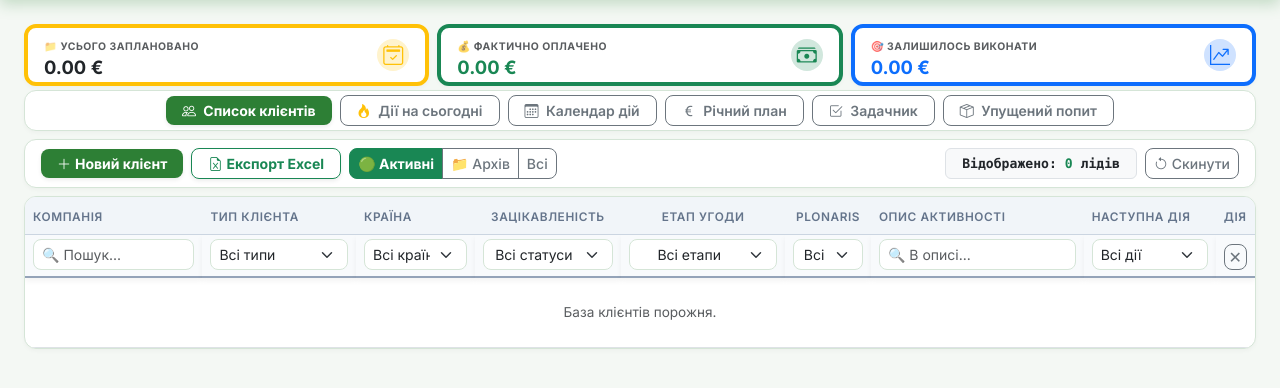
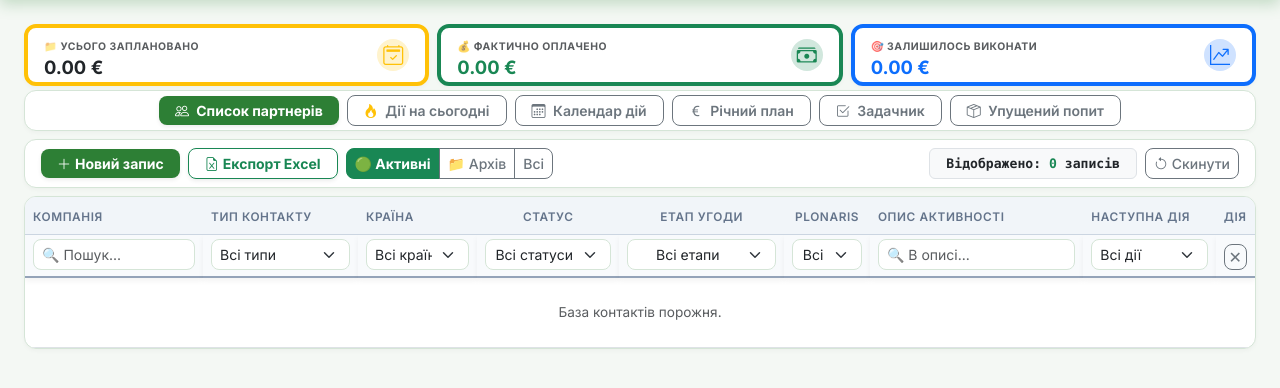
Before and after one commit to dimkapetrichenko-ctrl/plonaris_crm-new, a Flask app: page / in a window 1280 px wide. Shown: the part 65-453 px from the top of the page. Run offline with Flask 3, Linux system fonts and the light colour scheme; the visitor is signed in with stand-in values (Sample User, id 1); data that the repository does not hold is empty; some libraries are stand-ins or nearby versions.

Commit message:
Update index.html

```diff
--- a/templates/index.html
+++ b/templates/index.html
@@ -50,7 +50,7 @@
         <div class="card p-1">
             <div class="d-flex flex-wrap gap-2 justify-content-center align-items-center">
                 <button onclick="switchWindow('all-win')" id="btn-all-win" class="btn btn-sm btn-brand fw-bold px-3 shadow-sm">
-                    <i class="bi bi-people me-1"></i> Список клієнтів
+                    <i class="bi bi-people me-1"></i> Список партнерів
                 </button>
                 <button onclick="switchWindow('today-win')" id="btn-today-win" class="btn btn-sm btn-outline-secondary fw-semibold px-3">
                     <i class="bi bi-fire text-warning me-1"></i> Дії на сьогодні
@@ -77,20 +77,20 @@
     </div>
 </div>
 
-<!-- ВІКНО: СПИСОК КЛІЄНТІВ -->
+<!-- ВІКНО: СПИСОК КЛІЄНТІВ ТА ПОСТАЧАЛЬНИКІВ -->
 <div id="window-all-win" class="crm-window">
     <div class="card mb-2">
         <div class="card-body py-2 d-flex justify-content-between align-items-center flex-wrap gap-2">
             <div class="d-flex align-items-center gap-2 flex-wrap">
                 <button type="button" class="btn btn-brand btn-sm fw-bold px-3 shadow-sm d-flex align-items-center gap-1" data-bs-toggle="modal" data-bs-target="#addClientModal">
-                    <i class="bi bi-plus-lg"></i> Новий клієнт
+                    <i class="bi bi-plus-lg"></i> Новий запис
                 </button>
 
                 <a href="/export_excel" class="btn btn-outline-success btn-sm fw-bold px-3 shadow-sm d-flex align-items-center gap-1">
                     <i class="bi bi-file-earmark-excel"></i> Експорт Excel
                 </a>
 
-                <!-- ПЕРЕМИКАЧ СТАТУСУ КЛІЄНТІВ -->
+                <!-- ПЕРЕМИКАЧ СТАТУСУ -->
                 <form method="GET" action="/" class="d-flex align-items-center m-0">
                     <input type="hidden" name="search" value="{{ search_query }}">
                     <input type="hidden" name="interest" value="{{ interest_filter }}">
@@ -111,7 +111,7 @@
 
             <div class="d-flex align-items-center gap-2">
                 <span class="badge bg-light text-dark border px-3 py-2 font-monospace" style="font-size: 0.82rem;">
-                    Відображено: <span id="visible-clients-count" class="text-success fw-bold">{{ clients|length }}</span> лідів
+                    Відображено: <span id="visible-clients-count" class="text-success fw-bold">{{ clients|length }}</span> записів
                 </span>
                 <button type="button" class="btn btn-sm btn-outline-secondary" onclick="resetTableFilters()" title="Скинути фільтри">
                     <i class="bi bi-arrow-counterclockwise"></i> Скинути
@@ -128,9 +128,9 @@
                         <thead>
                             <tr class="header-titles-row">
                                 <th style="width: 15%;">Компанія</th>
-                                <th style="width: 13%;">Тип клієнта</th>
+                                <th style="width: 13%;">Тип контакту</th>
                                 <th style="width: 10%;">Країна</th>
-                                <th style="text-align: center; width: 12%;">Зацікавленість</th>
+                                <th style="text-align: center; width: 12%;">Статус</th>
                                 <th style="text-align: center; width: 14%;">Етап угоди</th>
                                 <th style="text-align: center; width: 7%;">PLONARIS</th>
                                 <th style="width: 18%;">Опис активності</th>
@@ -144,13 +144,14 @@
                                 <th>
                                     <select id="filter-type" class="form-select form-select-sm" onchange="filterClientsTable()">
                                         <option value="">Всі типи</option>
+                                        <option value="постачальник">постачальник</option>
                                         <option value="інтернет-магазин">інтернет-магазин</option>
                                         <option value="гуртовий клієнт">гуртовий клієнт</option>
                                         <option value="фермерське господарство">фермерське господарство</option>
                                         <option value="виробник">виробник</option>
                                         <option value="надання послуг">надання послуг</option>
                                         <option value="роздрібний покупець">роздрібний покупець</option>
-                                        <option value="Дилер сг техніки">Дилер сг техніки</option>
+                                        <option value="дилер сг техніки">дилер сг техніки</option>
                                         <option value="не вказано">не вказано</option>
                                     </select>
                                 </th>
@@ -238,7 +239,9 @@
                                 </td>
 
                                 <td>
-                                    <span class="badge badge-soft-secondary px-1.5 py-0.5 text-truncate d-inline-block" style="max-width: 120px;">{{ client.buyer_type }}</span>
+                                    <span class="badge {% if client.buyer_type == 'постачальник' %}bg-success-subtle text-success border border-success{% else %}badge-soft-secondary{% endif %} px-1.5 py-0.5 text-truncate d-inline-block" style="max-width: 120px;">
+                                        {{ client.buyer_type }}
+                                    </span>
                                 </td>
 
                                 <td><span class="badge badge-soft-secondary px-1.5 py-0.5 text-truncate d-inline-block" style="max-width: 95px;">📍 {{ client.country or '-' }}</span></td>
@@ -252,9 +255,9 @@
 
                                 <td style="text-align: center;">
                                     {% if client.deal_stage == 'offer_sent' %}
-                                        <span class="badge bg-warning text-dark border border-dark w-100 py-1 shadow-xs fw-bold">📄 Рахунок (КП)</span>
+                                        <span class="badge bg-warning text-dark border border-dark w-100 py-1 shadow-xs fw-bold">📄 Рахунок</span>
                                     {% elif client.deal_stage == 'request' %}
-                                        <span class="badge bg-info-subtle text-info border border-info w-100 py-1 fw-bold">📩 Запит/Підбір</span>
+                                        <span class="badge bg-info-subtle text-info border border-info w-100 py-1 fw-bold">📩 Запит</span>
                                     {% elif client.deal_stage == 'paid_shipped' %}
                                         <span class="badge bg-success text-white w-100 py-1 fw-bold">📦 Оплачено</span>
                                     {% elif client.deal_stage == 'regular' %}
@@ -295,7 +298,7 @@
                             {% endfor %}
 
                             {% if not clients %}
-                            <tr><td colspan="9" class="text-center text-muted py-4">База клієнтів порожня.</td></tr>
+                            <tr><td colspan="9" class="text-center text-muted py-4">База контактів порожня.</td></tr>
                             {% endif %}
                         </tbody>
                     </table>
@@ -336,7 +339,7 @@
                     <table class="table table-hover align-middle mb-0" style="font-size: 0.85rem;">
                         <thead class="table-light">
                             <tr>
-                                <th>Дата</th><th>Артикул</th><th>Назва/Бренд</th><th>К-сть</th><th>Клієнт</th><th>Статус</th><th>Коментар</th><th>Дія</th>
+                                <th>Дата</th><th>Артикул</th><th>Назва/Бренд</th><th>К-сть</th><th>Партнер</th><th>Статус</th><th>Коментар</th><th>Дія</th>
                             </tr>
                         </thead>
                         <tbody>
@@ -433,7 +436,7 @@
         <div class="table-responsive" style="max-height: 82vh; overflow-y: auto;">
             <table class="table table-hover align-middle mb-0" style="font-size: 0.95rem;">
                 <thead class="table-dark">
-                    <tr><th>Компанія</th><th>Тип клієнта</th><th>Країна</th><th>Тип дії</th><th>Дія</th></tr>
+                    <tr><th>Компанія</th><th>Тип</th><th>Країна</th><th>Тип дії</th><th>Дія</th></tr>
                 </thead>
                 <tbody>
                     {% set today_count = namespace(value=0) %}
@@ -504,7 +507,7 @@
                 <div class="card-body p-3 bg-light-subtle" style="font-size: 0.85rem;">
                     <form action="/add_finance_plan" method="POST" onsubmit="syncClientId()">
                         <div class="mb-2">
-                            <label class="form-label mb-0 fw-bold">Назва клієнта:</label>
+                            <label class="form-label mb-0 fw-bold">Назва партнера:</label>
                             <input type="text" id="client_search_input" class="form-control form-control-sm" placeholder="🔍 Почніть писати..." list="clients_datalist" oninput="syncClientId()" required autocomplete="off">
                             <input type="hidden" id="real_client_id" name="client_id">
                             <datalist id="clients_datalist">
@@ -557,7 +560,7 @@
                     <table class="table table-hover align-middle mb-0" style="font-size: 0.85rem; width:100%;">
                         <thead class="table-light position-sticky top-0">
                             <tr>
-                                <th>Назва клієнта</th><th>Країна</th><th class="text-end text-success">Заплановано, EUR</th><th>Місяць</th><th class="text-end text-success">Фактично, EUR</th><th>Дата надходження</th><th class="text-center">Дія</th>
+                                <th>Назва партнера</th><th>Країна</th><th class="text-end text-success">Заплановано, EUR</th><th>Місяць</th><th class="text-end text-success">Фактично, EUR</th><th>Дата надходження</th><th class="text-center">Дія</th>
                             </tr>
                         </thead>
                         <tbody>
@@ -594,12 +597,12 @@
     </div>
 </div>
 
-<!-- МОДАЛЬНЕ ВІКНО СТВОРЕННЯ НОВОГО КЛІЄНТА -->
+<!-- МОДАЛЬНЕ ВІКНО СТВОРЕННЯ НОВОГО ЗАПИСУ -->
 <div class="modal fade" id="addClientModal" tabindex="-1" aria-labelledby="addClientModalLabel" aria-hidden="true">
     <div class="modal-dialog modal-lg modal-dialog-centered modal-dialog-scrollable">
         <div class="modal-content border-0 shadow">
             <div class="modal-header bg-dark text-white py-2.5">
-                <h5 class="modal-title fw-bold" id="addClientModalLabel">➕ Створення картки нового клієнта</h5>
+                <h5 class="modal-title fw-bold" id="addClientModalLabel">➕ Створення картки нового партнера</h5>
                 <button type="button" class="btn-close btn-close-white" data-bs-dismiss="modal" aria-label="Close"></button>
             </div>
             <form action="/add_client" method="POST" class="mb-0">
@@ -610,42 +613,36 @@
                             <input type="text" name="name" class="form-control form-control-sm" required placeholder="Введіть назву компанії">
                         </div>
                         <div class="col-md-6">
-                            <label class="form-label mb-0 fw-bold">Етап угоди</label>
-                            <select name="deal_stage" class="form-select form-select-sm fw-bold">
-                                <option value="none" selected>⚪ Немає активної угоди</option>
-                                <option value="request">📩 1. Запит / Підбір</option>
-                                <option value="offer_sent">📄 2. Рахунок (КП) надіслано</option>
-                                <option value="paid_shipped">📦 3. Оплачено / Відвантажено</option>
-                                <option value="regular">🤝 4. Постійний партнер</option>
-                            </select>
-                        </div>
-                        <div class="col-md-6">
-                            <label class="form-label mb-0 fw-bold">Зацікавленість *</label>
-                            <select name="interest_level" class="form-select form-select-sm" required>
-                                <option value="не опрацьовано" selected>Прозорий — не опрацьовано</option>
-                                <option value="немає зацікавленості">Немає зацікавленості</option>
-                                <option value="середня зацікавленість">Середня зацікавленість</option>
-                                <option value="зацікавленість">🟢 Зелений — висока</option>
-                            </select>
-                        </div>
-                        <div class="col-md-6">
-                            <label class="form-label mb-0 fw-bold">Реєстрація на сайті PLONARIS</label>
-                            <select name="mayer_reg" class="form-select form-select-sm">
-                                <option value="Ні" selected>Ні</option>
-                                <option value="Так">Так</option>
-                            </select>
-                        </div>
-                        <div class="col-md-6">
-                            <label class="form-label mb-0">Тип покупця</label>
-                            <select name="buyer_type" class="form-select form-select-sm">
-                                <option value="не вказано" selected>не вказано</option>
+                            <label class="form-label mb-0 fw-bold">Тип контрагента</label>
+                            <select name="buyer_type" class="form-select form-select-sm fw-bold">
+                                <option value="постачальник" selected>постачальник</option>
                                 <option value="інтернет-магазин">інтернет-магазин</option>
                                 <option value="гуртовий клієнт">гуртовий клієнт</option>
                                 <option value="фермерське господарство">фермерське господарство</option>
                                 <option value="виробник">виробник</option>
                                 <option value="надання послуг">надання послуг</option>
                                 <option value="роздрібний покупець">роздрібний покупець</option>
-                                <option value="Дилер сг техніки">Дилер сг техніки</option>
+                                <option value="дилер сг техніки">дилер сг техніки</option>
+                                <option value="не вказано">не вказано</option>
+                            </select>
+                        </div>
+                        <div class="col-md-6">
+                            <label class="form-label mb-0 fw-bold">Статус / Зацікавленість *</label>
+                            <select name="interest_level" class="form-select form-select-sm" required>
+                                <option value="не опрацьовано">Прозорий — не опрацьовано</option>
+                                <option value="немає зацікавленості">Немає зацікавленості</option>
+                                <option value="середня зацікавленість" selected>🟡 Середня зацікавленість</option>
+                                <option value="зацікавленість">🟢 Зелений — висока</option>
+                            </select>
+                        </div>
+                        <div class="col-md-6">
+                            <label class="form-label mb-0 fw-bold">Етап співпраці</label>
+                            <select name="deal_stage" class="form-select form-select-sm fw-bold">
+                                <option value="none" selected>⚪ Немає активної угоди</option>
+                                <option value="request">📩 1. Запит / Підбір</option>
+                                <option value="offer_sent">📄 2. Рахунок / КП</option>
+                                <option value="paid_shipped">📦 3. Оплачено / Відвантажено</option>
+                                <option value="regular">🤝 4. Постійний партнер</option>
                             </select>
                         </div>
                         <div class="col-md-6">
@@ -799,7 +796,7 @@
     }
 
     .tasks-grid td { height: 54px; position: relative; cursor: pointer; font-weight: 500; vertical-align: top; padding-top: 5px; }
-    .tasks-grid td:hover { background-color: #f0fdf4 !important; }
+    .tasks-grid td:hover { background-color: #f0f8f1 !important; }
     .tasks-dot-badge {
         position: absolute;
         bottom: 3px;
@@ -812,7 +809,7 @@
         align-items: center;
         font-weight: bold;
     }
-    .calendar-today-highlight { outline: 2px solid #166534 !important; outline-offset: -2px; }
+    .calendar-today-highlight { outline: 2px solid #2D7F35 !important; outline-offset: -2px; }
 </style>
 
 <script>
@@ -963,7 +960,7 @@ function renderCalendar() {
         let badgeDot = "";
         let dayTasks = allClients.filter(c => c.next_event_date === dateKey);
         if (dayTasks.length > 0) {
-            cellStyle += " background-color: #dcfce7; font-weight: bold; color: #15803d; border: 1.5px solid #86efac;";
+            cellStyle += " background-color: #def0e1; font-weight: bold; color: #2D7F35; border: 1.5px solid #86efac;";
             badgeDot = `<br><span class='badge bg-success rounded-pill' style='font-size:0.65rem; padding: 2px 5px;'>${dayTasks.length}</span>`;
         }
         gridHtml += `<td style="${cellStyle}" onclick="showTasksForDate('${dateKey}')">${day}${badgeDot}</td>`;
@@ -1038,7 +1035,7 @@ function renderTasksCalendar() {
 
             if (completedTasks.length > 0) {
                 if (activeTasks.length === 0) {
-                    cellStyle = 'style="background-color: #dcfce7; color: #166534;"';
+                    cellStyle = 'style="background-color: #def0e1; color: #166534;"';
                 }
                 badgeHtml += `<span class="badge bg-success text-white shadow-xs" title="Виконано">${completedTasks.length} ✔</span>`;
             }
```
